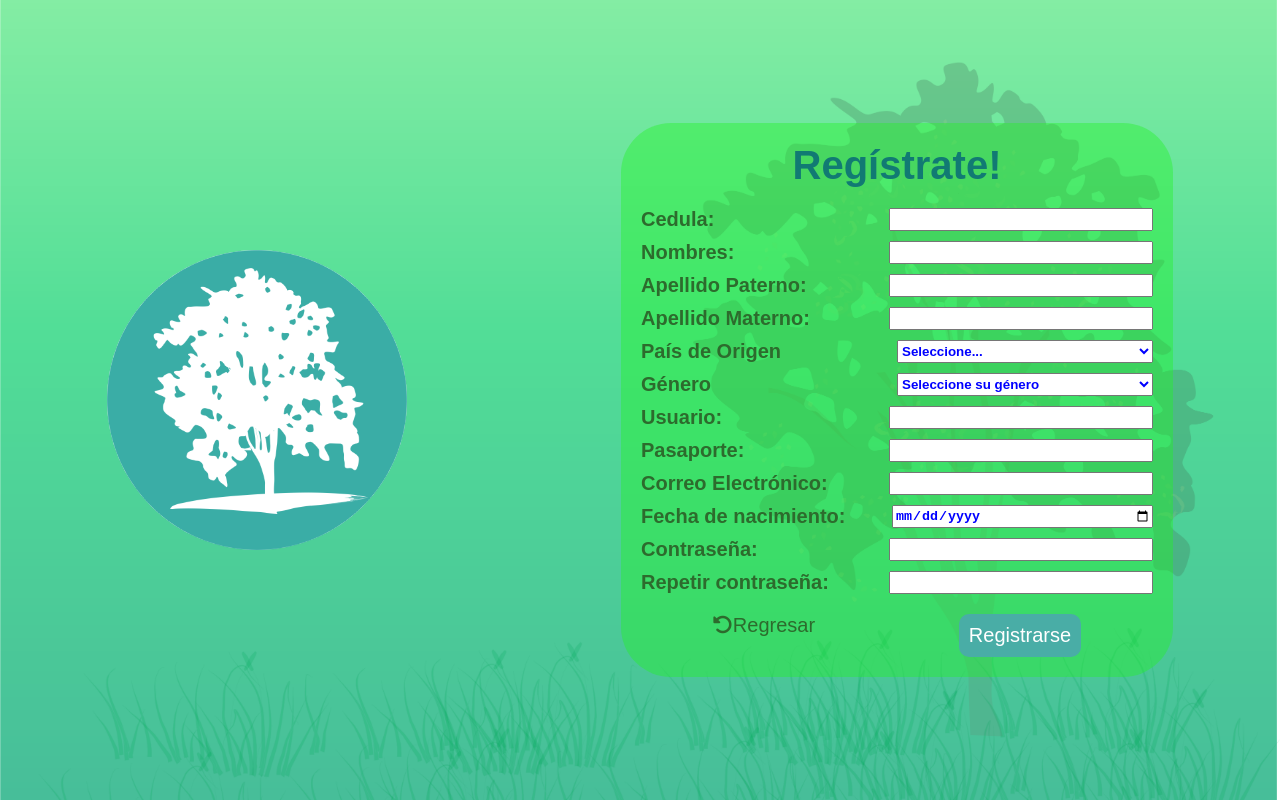
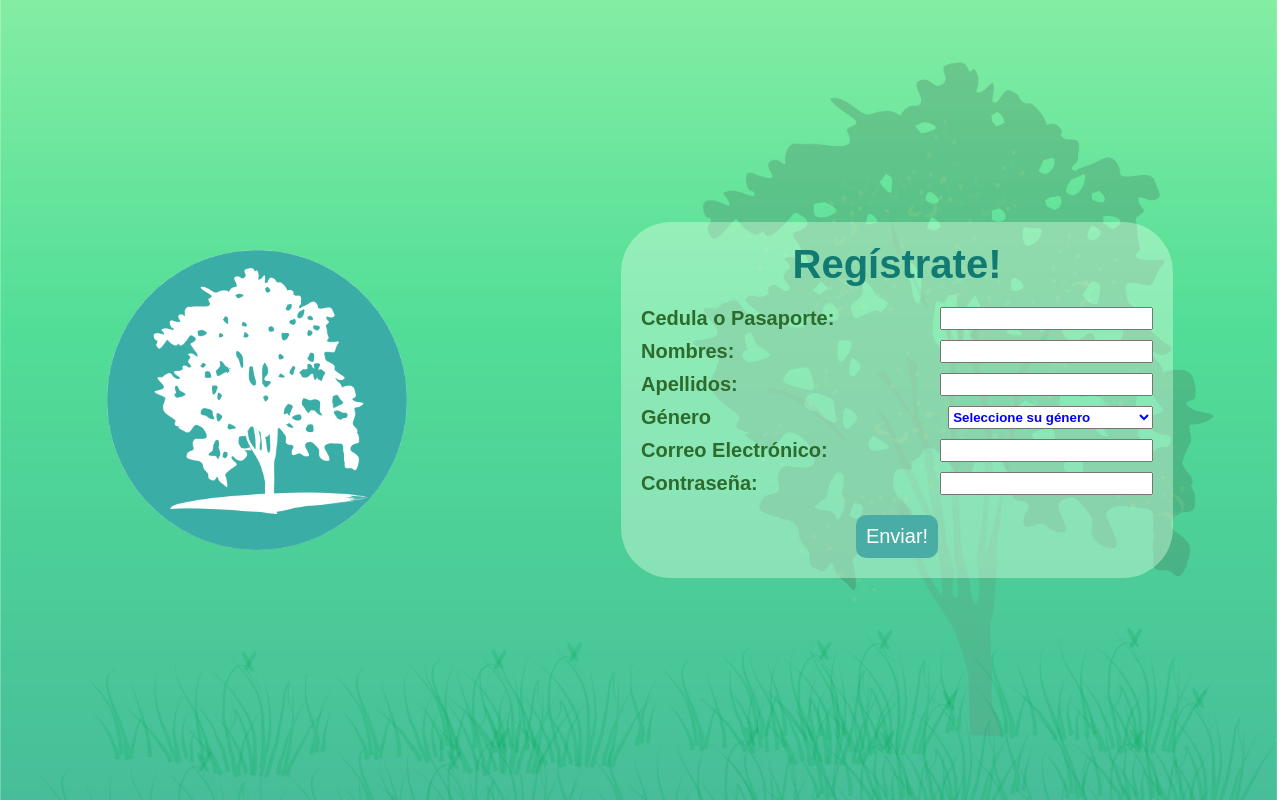
Before and after one commit to Trixtaro/rutasturisticas, a React (Create React App) app in the folder react-app/: page /register in a window 1280 px wide. Built offline with nearby package versions, Linux system fonts and the light colour scheme; a web font is replaced by a local one.

Commit message:
Ahora el registro solo tiene 5 o 6 campos

```diff
--- a/react-app/src/components/styles/Navbar.css
+++ b/react-app/src/components/styles/Navbar.css
@@ -70,6 +70,7 @@
     border-radius: 10px;
     right: 10px;
     top: 70px;
+    z-index: 1000;
 }
 
 .Navbar .user-panel .user-panel-options>*{
--- a/react-app/src/pages/RegisterTurista.js
+++ b/react-app/src/pages/RegisterTurista.js
@@ -10,17 +10,17 @@ class RegisterTurista extends React.Component {
         cargando: false,
         enviado: false,
         form: {
-            nickname: '',
             clave: '',
             correo: '',
+            nickname: '',
             nombres: '',
             apellido_paterno: '',
-            apellido_materno: '',
-            f_nacimiento: '',
+            apellido_materno: '_',
+            f_nacimiento: '2000-1-1',
             cedula: '',
-            pasaporte: '',
+            pasaporte: ' ',
             genero: '',
-            nacionalidad: ''
+            nacionalidad: 'Ecuador'
         }
     }
 
@@ -54,6 +54,17 @@ class RegisterTurista extends React.Component {
                 [e.target.name] : e.target.value
             }
         })
+
+        if(e.target.name == 'correo')
+            this.setState({
+                form: {
+                    ...this.state.form,
+                    correo: e.target.value,
+                    nickname: e.target.value
+                }
+            })
+
+        console.log(this.state.form)
     }
 
     componentDidMount(){
@@ -77,7 +88,7 @@ class RegisterTurista extends React.Component {
                                     <div className="fields">
                                         <div className="datos">
                                             <div className="field">
-                                                <label htmlFor="cedula">Cedula:</label>
+                                                <label htmlFor="cedula">Cedula o Pasaporte:</label>
                                                 <input type="text" id="cedula" name="cedula" onChange={this.handleChange} value={this.state.form.cedula}></input>
                                             </div>
                                             <div className="field">
@@ -87,16 +98,16 @@ class RegisterTurista extends React.Component {
                                         </div>
                                         <div className="datos">
                                             <div className="field">
-                                                <label htmlFor="apellido-p">Apellido Paterno:</label>
+                                                <label htmlFor="apellido-p">Apellidos:</label>
                                                 <input type="text" id="apellido-p" name="apellido_paterno" onChange={this.handleChange} value={this.state.apellido_paterno}></input>
                                             </div>
-                                            <div className="field">
-                                                <label htmlFor="apellido-m">Apellido Materno:</label>
-                                                <input type="text" id="apellido-m" name="apellido_materno" onChange={this.handleChange} value={this.state.apellido_materno}></input>
-                                            </div>
+                                            {/* <div className="field"> */}
+                                                {/* <label htmlFor="apellido-m">Apellido Materno:</label> */}
+                                                <input type="hidden" id="apellido-m" name="apellido_materno" ></input>
+                                            {/* </div> */}
                                         </div>
-                                        <div className="field">
-                                            <label>País de Origen</label>
+                                        {/* <div className="field"> */}
+                                            {/* <label>País de Origen</label>
                                             <select name="nacionalidad" onChange={this.handleChange} value={this.state.form.nacionalidad}>
                                                 <option value="0">Seleccione...</option>
                                                 <option value="Ecuador">Ecuador</option>
@@ -105,53 +116,54 @@ class RegisterTurista extends React.Component {
                                                 <option value="Chile">Chile</option>
                                                 <option value="Argentina">Argentina</option>
                                                 <option value="USA">Estados Unidos de América</option>
-                                            </select>
-                                        </div>
+                                            </select> */}
+                                            <input type="hidden" name="nacionalidad" onChange={this.handleChange} value={this.state.form.nacionalidad}/>
+                                        {/* </div> */}
                                         <div className="field">
                                             <label>Género</label>
                                             <select name="genero" onChange={this.handleChange} value={this.state.form.genero}>
                                                 <option value="0">Seleccione su género</option>
                                                 <option value="M">Masculino</option>
                                                 <option value="F">Femenino</option>
-                                                <option value="I">Indefinido</option>
+                                                <option value="I">Otro</option>
                                             </select>
                                         </div>
-                                        <div className="field">
-                                            <label htmlFor="usuario">Usuario:</label>
-                                            <input type="text" id="usuario" name="nickname" onChange={this.handleChange} value={this.state.form.nickname}></input>
-                                        </div>
-                                        <div className="field">
-                                            <label htmlFor="pasaporte">Pasaporte:</label>
-                                            <input type="text" id="pasaporte" name="pasaporte" onChange={this.handleChange} value={this.state.form.pasaporte}></input>
-                                        </div>
+                                        {/* <div className="field"> */}
+                                            {/* <label htmlFor="usuario">Usuario:</label> */}
+                                            <input type="hidden" id="usuario" name="nickname" ></input>
+                                        {/* </div> */}
+                                        {/* <div className="field"> */}
+                                            {/* <label htmlFor="pasaporte">Pasaporte:</label> */}
+                                            <input type="hidden" id="pasaporte" name="pasaporte" onChange={this.handleChange} value={this.state.form.pasaporte}></input>
+                                        {/* </div> */}
                                         <div className="field">
                                             <label htmlFor="correo">Correo Electrónico:</label>
                                             <input type="email" id="correo" name="correo" onChange={this.handleChange} value={this.state.form.correo}></input>
                                         </div>
-                                        <div className="field">
-                                            <label htmlFor="f-nacimiento">Fecha de nacimiento:</label>
-                                            <input type="date" id="f-nacimiento" name="f_nacimiento" onChange={this.handleChange} value={this.state.form.f_nacimiento}></input>
-                                        </div>
+                                        {/* <div className="field"> */}
+                                            {/* <label htmlFor="f-nacimiento">Fecha de nacimiento:</label> */}
+                                            <input type="hidden" id="f-nacimiento" name="f_nacimiento" onChange={this.handleChange} value={this.state.form.f_nacimiento}></input>
+                                        {/* </div> */}
                                         <div className="datos">
                                             <div className="field">
                                                 <label htmlFor="clave">Contraseña:</label>
                                                 <input type="password" id="clave" name="clave" onChange={this.handleChange} value={this.state.form.clave}></input>
                                             </div>
-                                            <div className="field">
+                                            {/* <div className="field">
                                                 <label htmlFor="clave2">Repetir contraseña:</label>
                                                 <input type="password" id="clave2" name="clave2"></input>
-                                            </div>
+                                            </div> */}
                                         </div>
                                     </div>
                                     <div className="botones">
-                                    <div className="regresar">
+                                    {/* <div className="regresar">
                                         <Link to="./">
                                             <i class="fas fa-undo-alt" aria-hidden="true"></i>Regresar
                                         </Link>
-                                    </div>
+                                    </div> */}
 
                                         <div className="btn-accion">
-                                            <button>Registrarse</button>
+                                            <button>Enviar!</button>
                                         </div>
                                     </div>
                                 </div>
--- a/react-app/src/pages/styles/RegisterTurista.css
+++ b/react-app/src/pages/styles/RegisterTurista.css
@@ -27,7 +27,7 @@
 .RegisterTurista form{
     width: 40%;
     padding: 20px;
-    background: rgba(34, 241, 34, 0.397);
+    background: rgba(230, 255, 230, 0.397);
     border-radius: 50px;
 }
 
@@ -45,7 +45,7 @@
 }
 
 .RegisterTurista form input, .RegisterTurista form select{
-    width: 50%;
+    width: 40%;
     color: blue;
     font-weight: 600;
 }
```
